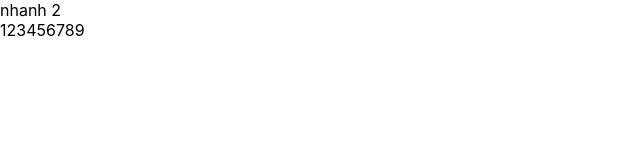
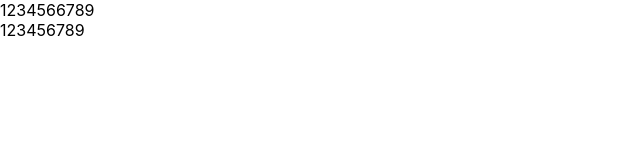
Before and after one commit to TranAnhTuan1202/my-app, a React (Create React App) app: page / in a window 1280 px wide. Shown: the top 160 px of the page, without its empty margins (0-640 px from the left). Built offline with nearby package versions, Linux system fonts and the light colour scheme.

Commit message:
1234567898

```diff
--- a/src/pages/Home.js
+++ b/src/pages/Home.js
@@ -2,8 +2,7 @@
 function Home() {
   return (
     <div >
-      nhanh 2
-
+      1234566789
 
     </div>
   );
```
